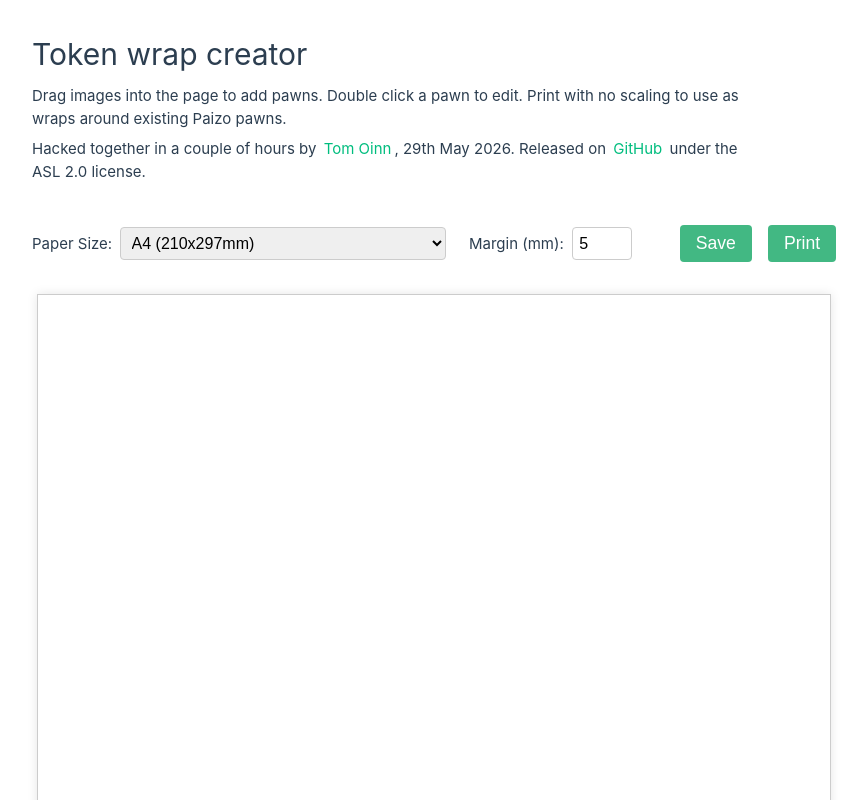
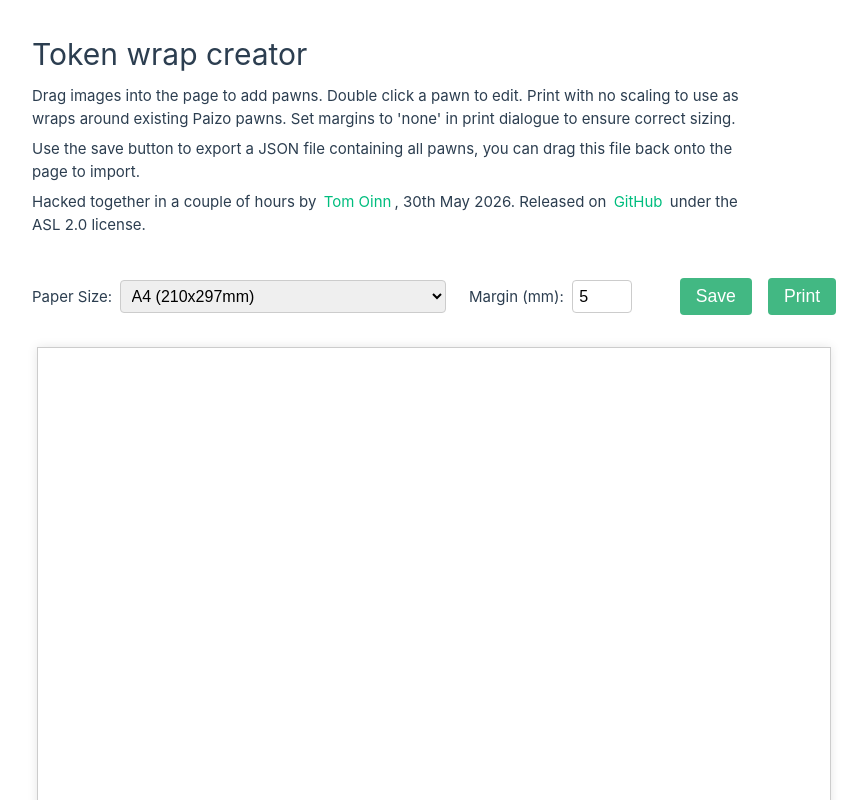
Before and after one commit to tomoinn/token-wrap-generator, a Vue app: page / in a window 1280 px wide. Shown: the top 800 px of the page, without its empty margins (32-899 px from the left). Built offline with nearby package versions, Linux system fonts and the light colour scheme.

Commit message:
Clarify usage instructions for printing and add state import/export functionality

```diff
--- a/src/App.vue
+++ b/src/App.vue
@@ -399,9 +399,11 @@ const importState = async (file: File) => {
       <div class="wrapper">
         <h1>Token wrap creator</h1>
         <div>Drag images into the page to add pawns. Double click a pawn to edit. Print with no scaling to use as wraps
-          around existing Paizo pawns.
+          around existing Paizo pawns. Set margins to 'none' in print dialogue to ensure correct sizing.
         </div>
-        <div>Hacked together in a couple of hours by <a href="https://github.com/tomoinn">Tom Oinn</a>, 29th May 2026.
+        <div>Use the save button to export a JSON file containing all pawns, you can drag this file back onto the page
+          to import.</div>
+        <div>Hacked together in a couple of hours by <a href="https://github.com/tomoinn">Tom Oinn</a>, 30th May 2026.
           Released on <a href="https://github.com/tomoinn/token-wrap-generator">GitHub</a> under the ASL 2.0 license.
         </div>
       </div>
```
